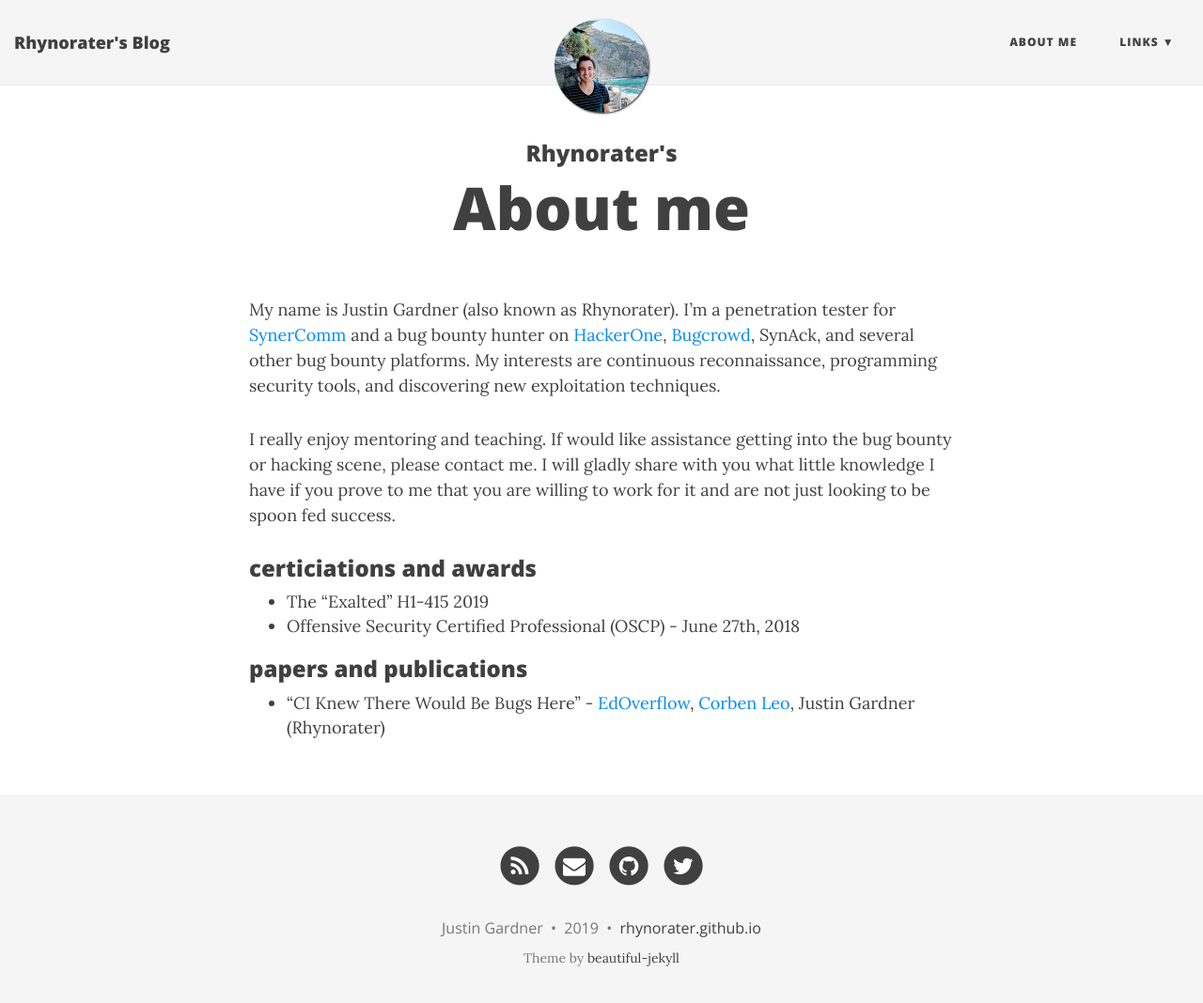
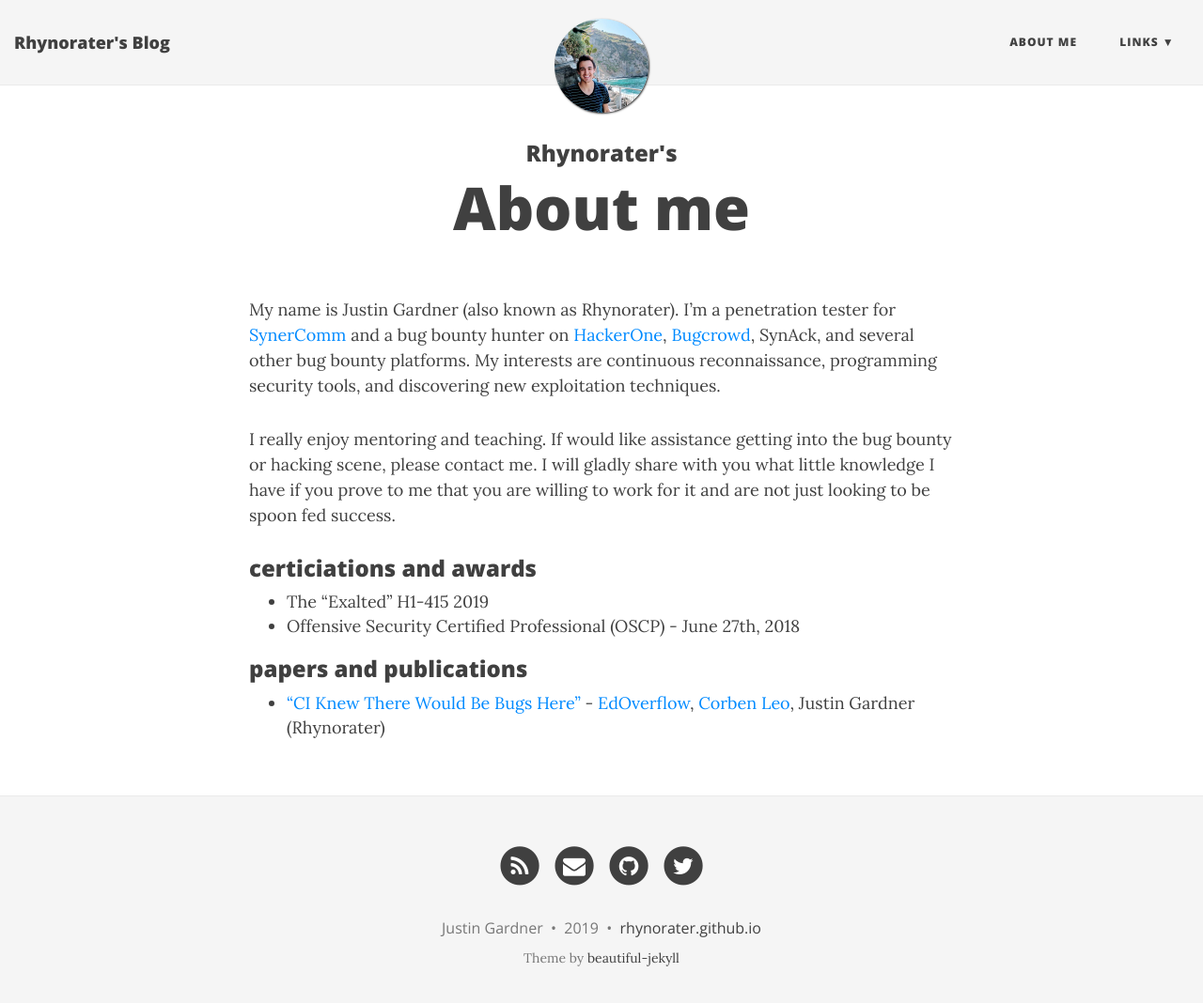
Before and after one commit to Rhynorater/rhynorater.github.io, a Jekyll site: the page built from aboutme.md, in a window 1280 px wide and 1081 px high. Shown: the top 1068 px of the window at 94% size. Built offline with Jekyll 4.4.1, drawn with Linux system fonts in a browser that asks for light colours; nearby versions of some CDN libraries; some of the changed lines change nothing that is shown.

Commit message:
Forgot link to paper

```diff
--- a/aboutme.md
+++ b/aboutme.md
@@ -13,4 +13,4 @@
 
 
 ### papers and publications
- - "CI Knew There Would Be Bugs Here" - [EdOverflow](https://edoverflow.com), [Corben Leo](https://www.corben.io), Justin Gardner (Rhynorater)
+ - ["CI Knew There Would Be Bugs Here"](https://edoverflow.com/2019/ci-knew-there-would-be-bugs-here/) - [EdOverflow](https://edoverflow.com), [Corben Leo](https://www.corben.io), Justin Gardner (Rhynorater)
```
